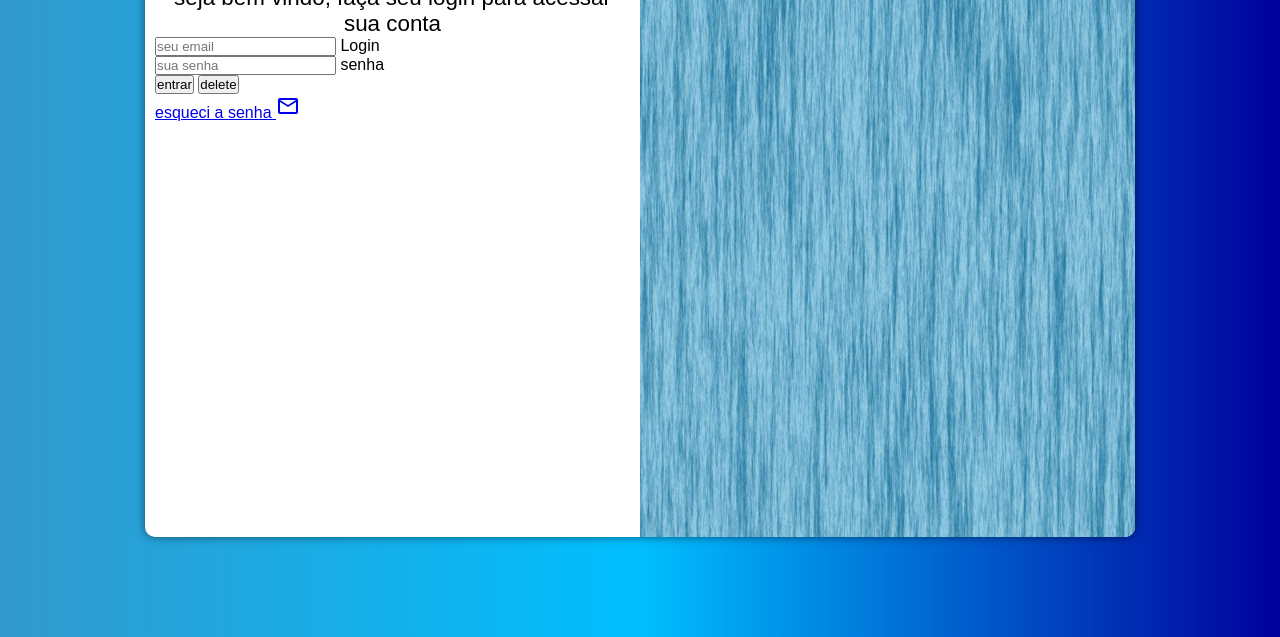
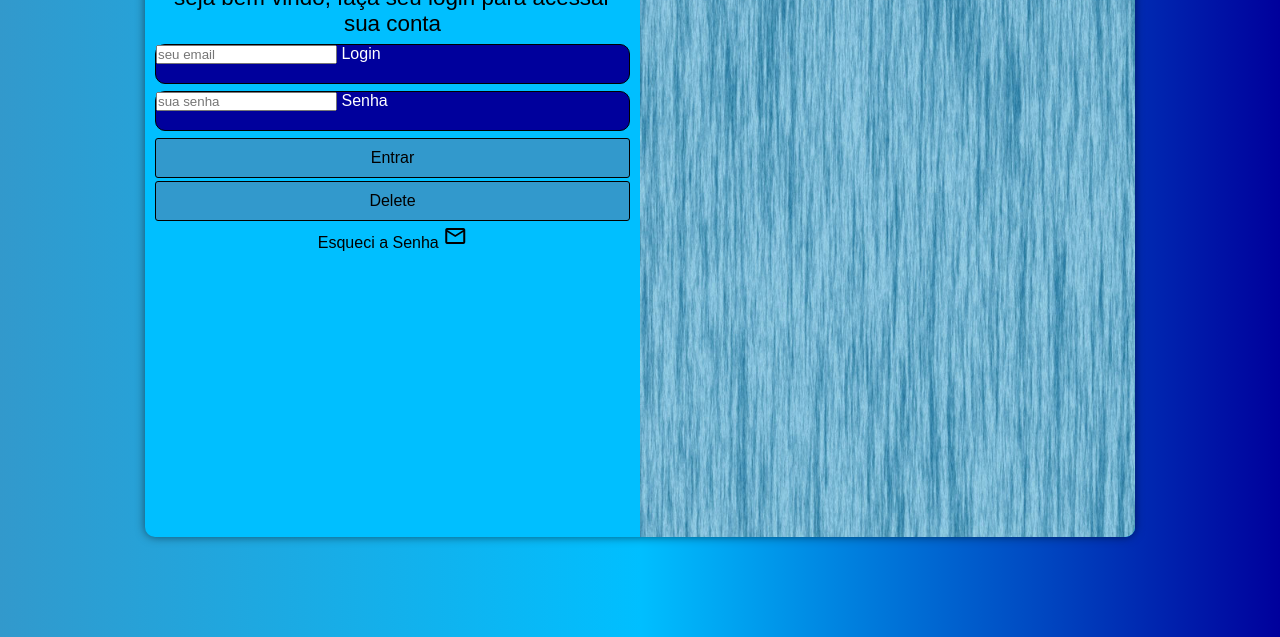
Before and after one commit to FranciscoFabricio/projeto-login, a plain HTML site: page index.html in a window 1280 px wide. Shown: the part 163-800 px from the top of the page. Drawn offline with nearby package versions, Linux system fonts and the light colour scheme.

Commit message:
estilo da tela login

```diff
--- a/estilos/style.css
+++ b/estilos/style.css
@@ -32,7 +32,7 @@ section#login {
     left: 50%;
     transform: translate(-50%, -50%);
     overflow: hidden;
-    background-color: white;
+    background-color: #00bfff;
     height: 600px;
     width: 300px;
     border-radius: 10px;
@@ -60,3 +60,53 @@ section > div#formulario > p {
     font-size: 0.9em;
     text-align: center;
 }
+
+form > div.campo {
+    background-color: #00009c;
+    height: 40px;
+    border-radius: 10px;
+    margin: 7px 0px;
+    border: solid black 1px;
+}
+
+div.campo > label {
+    color: white;
+}
+
+form > input[type=submit] {
+    display: block;
+    font-size: 1em;
+    width: 100%;
+    height: 40px;
+    background-color: #3299cc;
+    color: black;
+    border: solid black 1px;
+    border-radius: 3px;
+    margin-bottom: 3px;
+    cursor: pointer;
+}
+
+form > input[type=reset] {
+    display: block;
+    font-size: 1em;
+    width: 100%;
+    height: 40px;
+    background-color: #3299cc;
+    color: black;
+    border: solid black 1px;
+    border-radius: 3px;
+    margin-bottom: 3px;
+    cursor: pointer;
+}
+
+form a.botao {
+    display: block;
+    text-align: center;
+    font-size: 1em;
+    color: black;
+    text-decoration: none;
+}
+
+form a.botao:hover {
+    text-decoration: underline;
+}
--- a/index.html
+++ b/index.html
@@ -48,13 +48,13 @@ somente check e email prestou porem tirei o check pois o delete nao prestou
 
                     <div class="campo">
                         <input type="password" name="senha" id="isenha" placeholder="sua senha" autocomplete="current-password" required minlength="8" maxlength="20">
-                        <label for="isenha">senha</label>
+                        <label for="isenha">Senha</label>
                     </div>
-                    <input type="submit" value="entrar">
-                    <input type="reset" value="delete">
-                        <br>
-                    <a href="esqueci.html" target="_blank">
-                        esqueci a senha <span class="material-symbols-outlined">
+                    <input type="submit" value="Entrar">
+                    <input type="reset" value="Delete">
+
+                    <a href="esqueci.html" target="_blank" class="botao">
+                        Esqueci a Senha <span class="material-symbols-outlined">
                             mail
                             </span>
                     </a>
```
